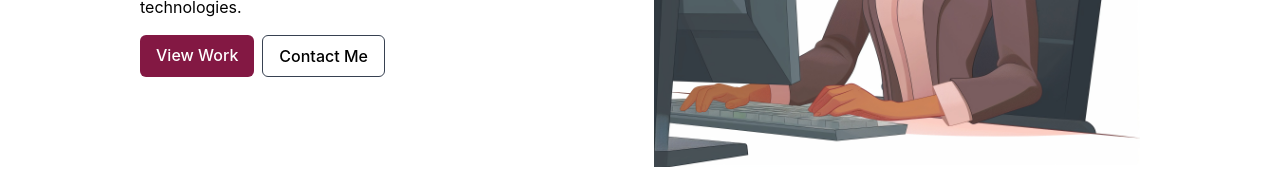
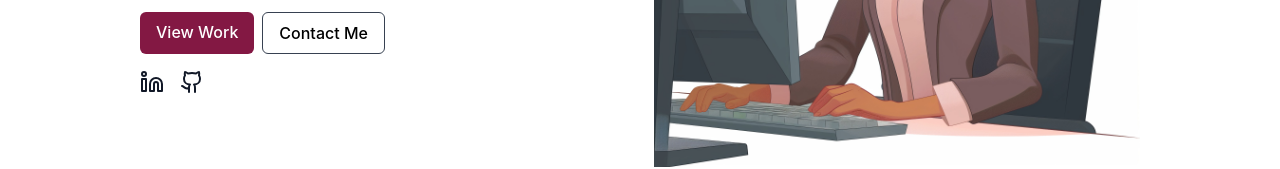
Before and after one commit to poojapdarade/personal-website, a React (Vite) app: page / in a window 1280 px wide. Shown: the part 393-562 px from the top of the page. Built offline with nearby package versions, Linux system fonts and the light colour scheme.

Commit message:
Adding linkedIn and Github links and icons to the page

```diff
--- a/src/pages/Homepage.css
+++ b/src/pages/Homepage.css
@@ -140,3 +140,8 @@
   font-weight: 600;
   font-size: 3rem;
 }
+
+.social-net-pages {
+  display: flex;
+  gap: 16px;
+}
--- a/src/pages/Homepage.jsx
+++ b/src/pages/Homepage.jsx
@@ -1,7 +1,15 @@
 import { PageLayout } from "../components/PageLayout";
 import "./Homepage.css";
 import Sparkles from "react-sparkle";
-import { Code, Heading1, Atom, GitMerge, Box } from "lucide-react";
+import {
+  Code,
+  Heading1,
+  Atom,
+  GitMerge,
+  Box,
+  Github,
+  Linkedin,
+} from "lucide-react";
 
 export function Homepage() {
   return (
@@ -45,9 +53,16 @@ function IntroSection() {
           <a href="/articles" className="view-work">
             View Work
           </a>
+
           <a href="/contact" className="contact">
             Contact Me
           </a>
+        </div>
+        <div className="social-net-pages">
+          <a href="https://linkedin.com/in/pooja-darade-658008119">
+            {<Linkedin />}
+          </a>
+          <a href="https://github.com/poojapdarade">{<Github />}</a>
         </div>
       </div>
 
@@ -70,6 +85,12 @@ function IntroSection() {
               Contact Me
             </a>
           </div>
+          <div className="social-net-pages">
+            <a href="https://linkedin.com/in/pooja-darade-658008119">
+              {<Linkedin />}
+            </a>
+            <a href="https://github.com/poojapdarade">{<Github />}</a>
+          </div>
         </div>
         <img src="/avatar.jpeg" className="avatar" />
       </div>
@@ -77,7 +98,6 @@ function IntroSection() {
   );
 }
 
-function SkillSection() {
 const skills = [
   {
     title: "HTML",
@@ -111,6 +131,7 @@ function SkillSection() {
   },
 ];
 
+function SkillSection() {
   return (
     <div
       style={{
```
Lines whose indentation alone changed are shown as unchanged.
